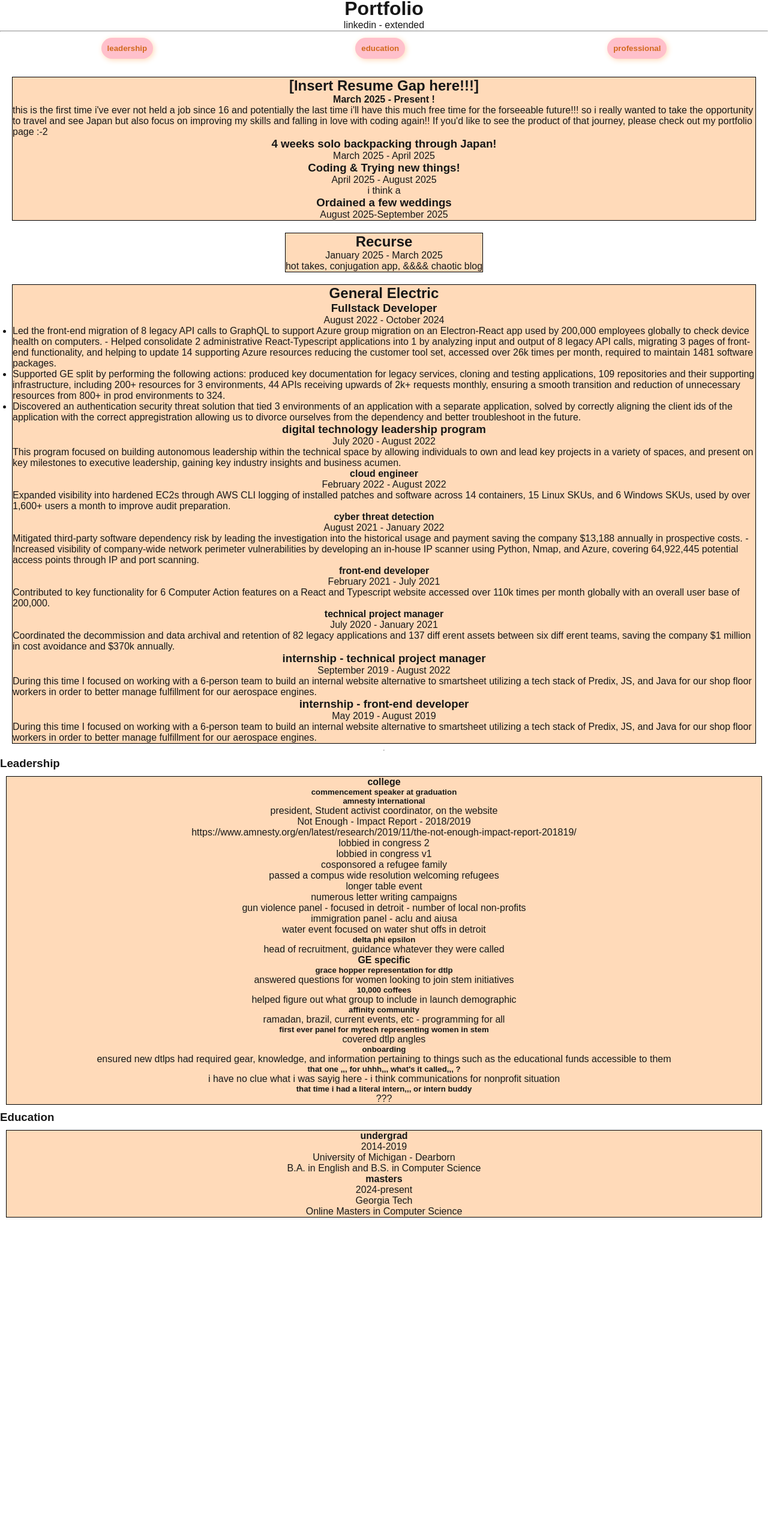
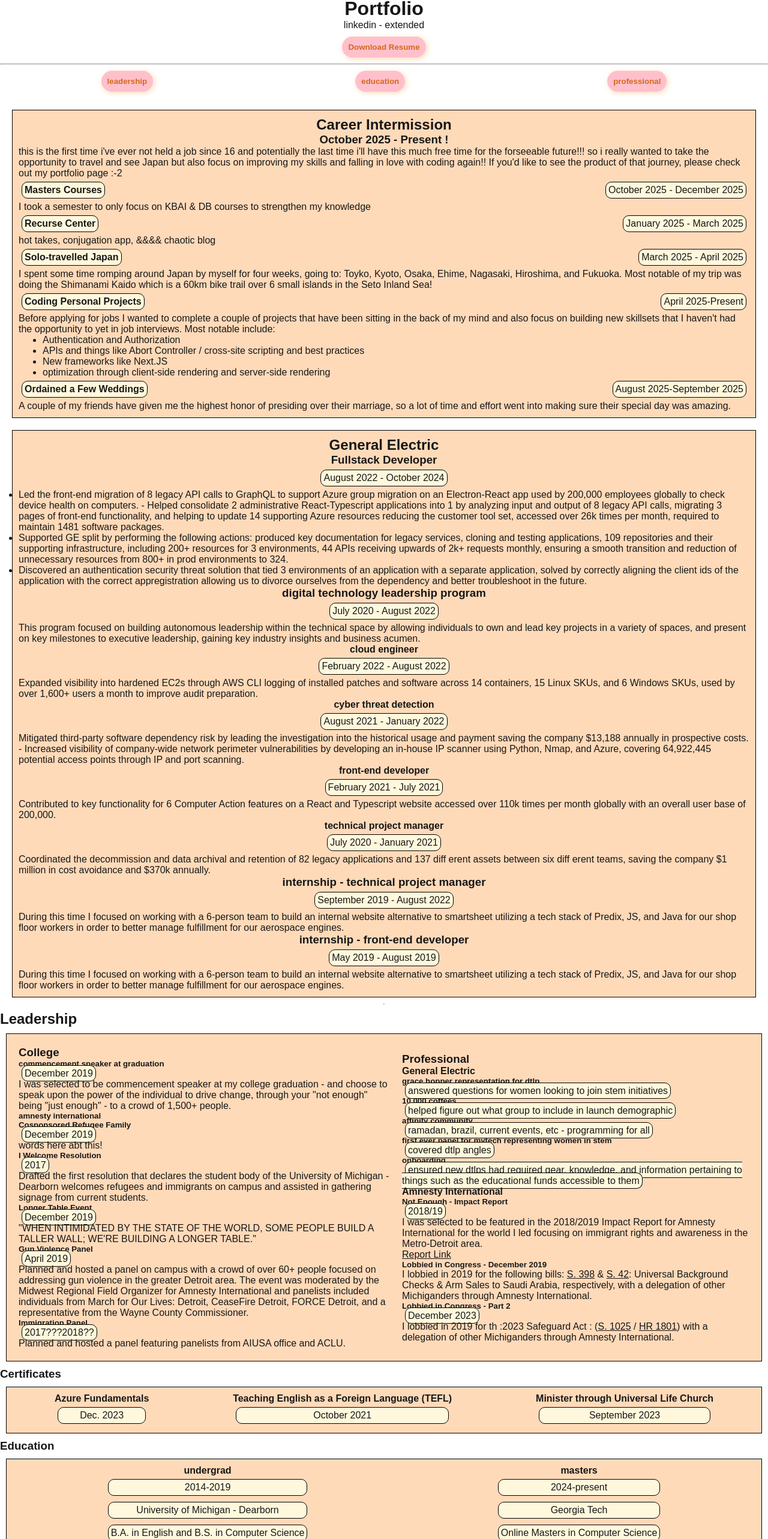
Before and after one commit to jbacheldor/portfolio-nextjs, a Next.js app: page /resume in a window 1280 px wide. Shown: the part 156-2722 px from the top of the page at 60% size. Before the commit the page ends 2196 px from the top, so only its background shows below. Built offline with nearby package versions, Linux system fonts and the light colour scheme.

Commit message:
fixing up career intermission and adding in resume

```diff
--- a/src/app/resume/page.tsx
+++ b/src/app/resume/page.tsx
@@ -4,10 +4,15 @@
 import Button from "../components/Button";
 
 const Resume:React.FC = () => {
+
+
     return(
     <div id="portfolio-body">
     <h1>Portfolio</h1>
     <div id="bio">linkedin - extended</div>
+    <a id="download-btn" href={`/Jessica-Bacheldor-Resume.pdf`} download={`Jessica Bacheldor Resume.pdf`}>
+        <Button text="Download Resume"/>
+    </a>
     <hr/>
     <div id="buttons">
         <Button text="leadership"  onClick={()=> {redirect("#leadership")}}/>
@@ -16,24 +21,60 @@
     </div>
 
     <div id="timeline">
-        <div className="section">
-            <h2>[Insert Resume Gap here!!!]</h2>
-            <h4>March 2025 - Present !</h4>
+        <div className="section intermission">
+            <h2>Career Intermission</h2>
+            <h3>October 2025 - Present !</h3>
             <p>this is the first time i've ever not held a job since 16 and potentially the last time i'll have this much free time for the forseeable future!!! so i really wanted to take the opportunity to travel and see Japan but also focus on improving my
                 skills and falling in love with coding again!! If you'd like to see the product of that journey, please check out my portfolio page :-2</p>
-            <h3>4 weeks solo backpacking through Japan!</h3>
+            <div className="event">
+                <div className="top-section">
+                    <h4>Masters Courses</h4>
+                    <span>October 2025 - December 2025</span>
+                </div>
+                <p>I took a semester to only focus on KBAI & DB courses to strengthen my knowledge</p>
+            </div>
+            <div className="event">
+                <div className="top-section">
+                <h4>Recurse Center</h4>
+                <span>January 2025 - March 2025</span>
+                </div>
+                <p>hot takes, conjugation app, &&&& chaotic blog</p>
+            </div>
+            <div className="event">
+                <div className="top-section">
+                <h4>Solo-travelled Japan</h4>
                 <span>March 2025 - April 2025</span>
-            <h3>Coding & Trying new things!</h3>
-            <span>April 2025 - August 2025</span>
-            <p>i think a </p>
-            <h3>Ordained a few weddings</h3>
+                </div>
+                <p>I spent some time romping around Japan by myself for four weeks, going to: Toyko, Kyoto, Osaka, Ehime, Nagasaki, Hiroshima, and Fukuoka. Most notable of my trip was doing the Shimanami Kaido which is a 60km bike trail over 6 small islands in the Seto Inland Sea!</p>
+            </div>
+            <div className="event">
+                <div className="top-section">
+                <h4>Coding Personal Projects</h4>
+                <span>April 2025-Present</span>
+                </div>
+                <p>Before applying for jobs I wanted to complete a couple of projects that have been sitting in the back of my mind and also focus on building new skillsets that I haven't had the opportunity to yet in job interviews. Most notable include: </p>
+                <ul>
+                    <li>
+                    Authentication and Authorization
+                    </li>
+                    <li>
+                    APIs and things like Abort Controller / cross-site scripting and best practices
+                    </li>
+                    <li>
+                    New frameworks like Next.JS
+                    </li>
+                    <li>
+                        optimization through client-side rendering and server-side rendering
+                    </li>
+                </ul>
+            </div>
+            <div className="event">
+                <div className="top-section">
+                <h4>Ordained a Few Weddings</h4>
                 <span>August 2025-September 2025</span>
                 </div>
-
-        <div className="section">
-            <h2>Recurse</h2>
-            <span>January 2025 - March 2025</span>
-            <p>hot takes, conjugation app, &&&& chaotic blog</p>
+                <p>A couple of my friends have given me the highest honor of presiding over their marriage, so a lot of time and effort went into making sure their special day was amazing.</p>
+            </div>
         </div>
         <div className="section">
             <h2>General Electric</h2>
@@ -90,26 +131,46 @@
         <hr/>
     </div>
     <div id="leadership">
-        <h3>Leadership</h3>
-        <div className="section">
-            <h4>college</h4>
+        <h2>Leadership</h2>
+        <div className="section row">
+            <div className="group">
+                <h3>College</h3>
+                <div className="event">
                      <h5>commencement speaker at graduation</h5>
+                     <span>December 2019</span>
+                     <p>I was selected to be commencement speaker at my college graduation - and choose to speak upon the power of the individual to drive change, through your "not enough" being "just enough" - to a crowd of 1,500+ people.</p>
+                </div>
                 <h5>amnesty international</h5>
-            <span>president, Student activist coordinator, on the website</span>
-            <span>Not Enough - Impact Report - 2018/2019</span>
-            <p>https://www.amnesty.org/en/latest/research/2019/11/the-not-enough-impact-report-201819/</p>
-            <span>lobbied in congress 2</span>
-            <span>lobbied in congress v1</span>
-            <span>cosponsored a refugee family</span>
-            <span>passed a compus wide resolution welcoming refugees</span>
-            <span>longer table event</span>
-            <span>numerous letter writing campaigns</span>
-            <span>gun violence panel - focused in detroit - number of local non-profits </span>
-            <span>immigration panel - aclu and aiusa </span>
-            <span>water event focused on water shut offs in detroit</span>
-            <h5>delta phi epsilon</h5>
-            <span>head of recruitment, guidance whatever they were called</span>
-            <h4>GE specific</h4>
+                <div className="event">
+                    <h5>Cosponsored Refugee Family</h5>
+                    <span>December 2019</span>
+                    <p>words here abt this!</p>
+                </div>
+                <div className="event">
+                    <h5>I Welcome Resolution</h5>
+                    <span>2017</span>
+                    <p>Drafted the first resolution that declares the student body of the University of Michigan - Dearborn welcomes refugees and immigrants on campus and assisted in gathering signage from current students.</p>
+                </div>
+                <div className="event">
+                    <h5>Longer Table Event</h5>
+                    <span>December 2019</span>
+                    <p>"WHEN INTIMIDATED BY THE STATE OF THE WORLD, SOME PEOPLE BUILD A TALLER WALL; WE'RE BUILDING A LONGER TABLE."</p>
+
+                </div>
+                <div className="event">
+                    <h5>Gun Violence Panel</h5>
+                    <span>April 2019</span>
+                    <p>Planned and hosted a panel on campus with a crowd of over 60+ people focused on addressing gun violence in the greater Detroit area. The event was moderated by the Midwest Regional Field Organizer for Amnesty International and panelists included individuals from March for Our Lives: Detroit, CeaseFire Detroit, FORCE Detroit, and a representative from the Wayne County Commissioner.</p>
+                </div>
+                <div className="event">
+                    <h5>Immigration Panel</h5>
+                    <span>2017???2018??</span>
+                    <p>Planned and hosted a panel featuring panelists from AIUSA office and ACLU. </p>
+                </div>
+            </div>
+            <div className="group">
+                <h3>Professional</h3>
+                <h4>General Electric</h4>
                 <h5>grace hopper representation for dtlp</h5>
                 <span>answered questions for women looking to join stem initiatives</span>
                 <h5>10,000 coffees</h5>
@@ -120,26 +181,62 @@
                 <span>covered dtlp angles</span>
                 <h5>onboarding</h5>
                 <span>ensured new dtlps had required gear, knowledge, and information pertaining to things such as the educational funds accessible to them </span>
-            <h5>that one ,,, for uhhh,,, what's it called,,, ?</h5>
-            <span> i have no clue what i was sayig here - i think communications for nonprofit situation</span>
-            <h5>that time i had a literal intern,,, or intern buddy</h5>
-            <span>???</span>
+
+                <h4>Amnesty International</h4>
+                <div className="event">
+                    <div><h5>Not Enough - Impact Report </h5><span>2018/19</span></div>
+
+                    <p>I was selected to be featured in the 2018/2019 Impact Report for Amnesty International for the world I led focusing on immigrant rights and awareness in the Metro-Detroit area.</p>
+                    <p><a href="https://www.amnesty.org/en/latest/research/2019/11/the-not-enough-impact-report-201819/" target="_blank">Report Link</a></p>
+                </div>
+                <div className="event">
+                    <h5>Lobbied in Congress - December 2019</h5>
+                    <p>I lobbied in 2019 for the following bills: <a href="https://www.congress.gov/bill/116th-congress/senate-bill/398" target="_blank">S. 398</a> & <a href="https://www.congress.gov/bill/116th-congress/senate-bill/42" target="_blank">S. 42</a>: Universal Background Checks & Arm Sales to Saudi Arabia, respectively, with a delegation of other Michiganders through Amnesty International.
+                    </p>
+                </div>
+                <div className="event">
+                    <h5>Lobbied in Congress - Part 2</h5>
+                    <span>December 2023</span>
+                    <p>I lobbied in 2019 for th :2023 Safeguard Act : (<a href="https://www.congress.gov/bill/118th-congress/senate-bill/1025" target="_blank">S. 1025</a> / <a href="https://congress.gov/bill/118th-congress/house-bill/1801" target="_blank">HR 1801</a>) with a delegation of other Michiganders through Amnesty International. </p>
+                </div>
+            </div>
+        </div>
+    </div>
+    <div id="">
+        <h3>Certificates</h3>
+        <div className="section row">
+            <div className="ed-entry">
+                <h4>Azure Fundamentals</h4>
+                <span>Dec. 2023</span>
+            </div>
+            <div className="ed-entry">
+                <h4>Teaching English as a Foreign Language (TEFL) </h4>
+                <span>October 2021</span>
+            </div>
+            <div className="ed-entry">
+                <h4>Minister through Universal Life Church</h4>
+                <span>September 2023</span>
+            </div>
         </div>
     </div>
     <div id="education">
         <h3>Education</h3>
-        <div className="section">
+        <div className="section row">
+            <div className="ed-entry">
                 <h4>undergrad</h4>
                 <span>2014-2019</span>
                 <span>University of Michigan - Dearborn</span>
                 <span>B.A. in English and B.S. in Computer Science</span>
+            </div>
+            <div className="ed-entry">
                 <h4>masters</h4>
                 <span>2024-present</span>
                 <span>Georgia Tech</span>
                 <span>Online Masters in Computer Science</span>
-            <p></p>
             </div>
         </div>
+    </div>
+
     <style jsx>
         {`
         h1 {
@@ -152,16 +249,58 @@
         div#bio {
             text-align: center;
         }
+        .group {
+            margin: 10px;
+            max-width: 50%;
+        }
+        .event {
+            width: 100%;
+        }
         #timeline, .section {
             display: flex;
             flex-direction: column;
             margin: 10px;
             align-items: center;
         }
+        .top-section {
+            display: flex;
+            flex-direction: row;
+            justify-content: space-between;
+        }
+        .top-section h4, span {
+            background-color: cornsilk;
+            padding: 4px;
+            margin: 5px;
+            border: 1px solid black;
+            border-radius: 10px;
+            text-align: center;
+        }
         .section {
             margin: 10px;
             border: 1px solid black;
             background-color: peachpuff;
+            padding: 10px;
+        }
+        .intermission li {
+            margin: 0 40px;
+        }
+        a#download-btn {
+            display: flex;
+            justify-content: center;
+            text-decoration: none;
+        }
+        a {
+            // text-decoration: none;
+        }
+        .row {
+            display: flex;
+            flex-direction: row;
+            justify-content: space-around;
+        }
+        .ed-entry {
+            display: flex;
+            flex-direction: column;
+            text-align: center;
         }
         `}
     </style>
```
Also changed, not shown: 1 other file (tests, documents, lock files or other folders). Lines whose indentation alone changed are shown as unchanged.
